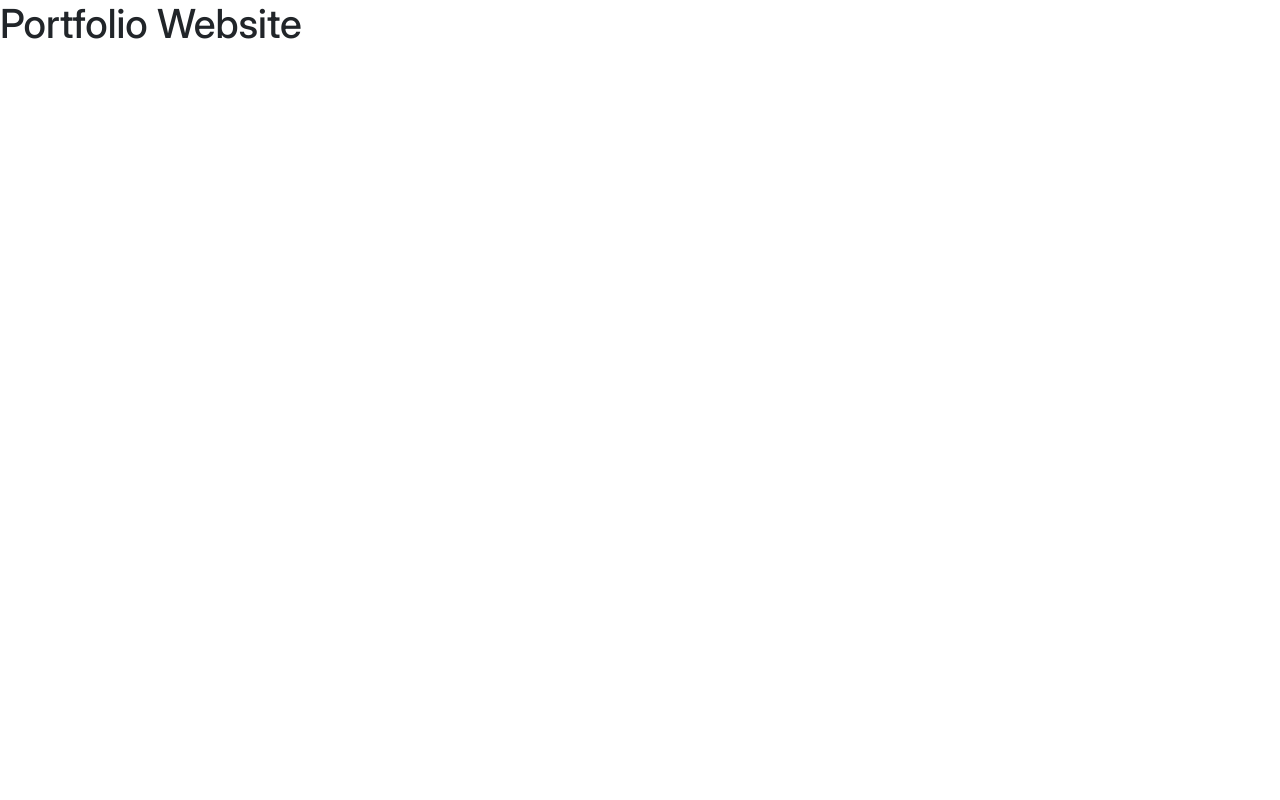
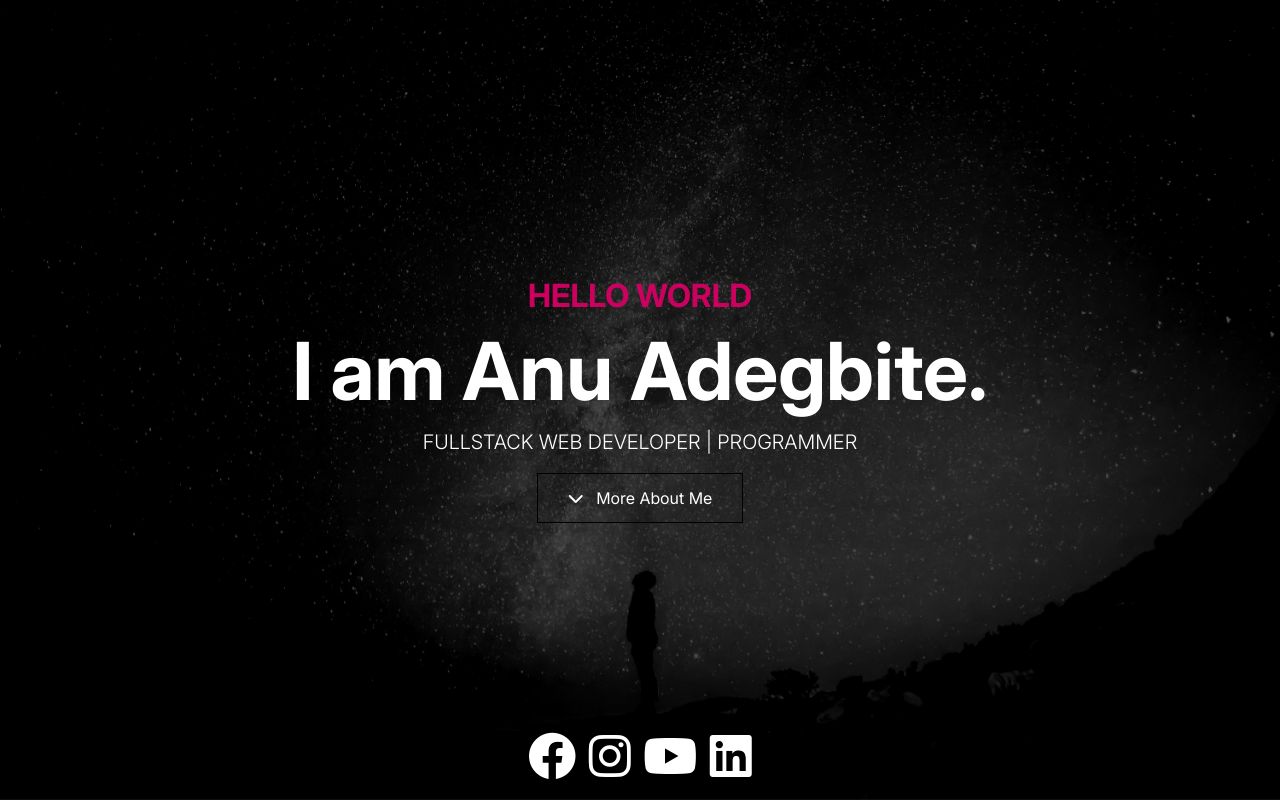
Before and after one commit to Bugz-web/my-portfolio, a website: page index.html in a window 1280 px wide. Drawn offline with nearby package versions, Linux system fonts and the light colour scheme; files that its build step writes are made by us from their sources.

Commit message:
Build the header component

```diff
--- a/index.html
+++ b/index.html
@@ -1,4 +1,4 @@
-<!DOCTYPE html>
+<!doctype html>
 <html lang="en">
   <head>
     <meta charset="UTF-8" />
@@ -15,7 +15,24 @@
     <title>Anu Adegbite | Web Developer</title>
   </head>
   <body>
-    <h1>Portfolio Website</h1>
+    <header class="hero vh-100 position-relative">
+      <div
+        class="text-container d-flex flex-column justify-content-center align-items-center h-100 text-white text-center position-relative"
+      >
+        <h2 class="text-primary text-uppercase fw-bold">Hello world</h2>
+        <h1 class="typing-text display-1 fw-bold">I am Anu Adegbite.</h1>
+        <p class="text-uppercase lead">fullstack web developer | programmer</p>
+        <a href="#" class="btn btn-outline-dark text-white"
+          ><i class="fas fa-chevron-down me-2"></i> More About Me</a
+        >
+        <div class="icons">
+          <a href="#"><i class="fab fa-facebook fa-3x me-2 text-white"></i></a>
+          <a href="#"><i class="fab fa-instagram fa-3x me-2 text-white"></i></a>
+          <a href="#"><i class="fab fa-youtube fa-3x me-2 text-white"></i></a>
+          <a href="#"><i class="fab fa-linkedin fa-3x text-white"></i></a>
+        </div>
+      </div>
+    </header>
 
     <script src="js/bootstrap.bundle.min.js"></script>
     <script src="js/lightbox-plus-jquery.min.js"></script>
--- a/scss/styles.scss
+++ b/scss/styles.scss
@@ -10,3 +10,26 @@
 body {
     font-family: "inter", Arial, Helvetica, sans-serif;
 }
+
+
+.hero {
+    background: url(/images/intro-bg.jpg) center center no-repeat;
+    background-size: cover;
+    background-attachment: fixed;
+}
+
+.hero::after {
+    content: "";
+    position: absolute;
+    inset: 0;
+    background: rgba(0,0,0,0.7);
+}
+
+.text-container {
+    z-index: 10;
+}
+
+.icons {
+    position: absolute;
+    bottom: 20px;
+}
```
Also changed, not shown: 1 other file.
